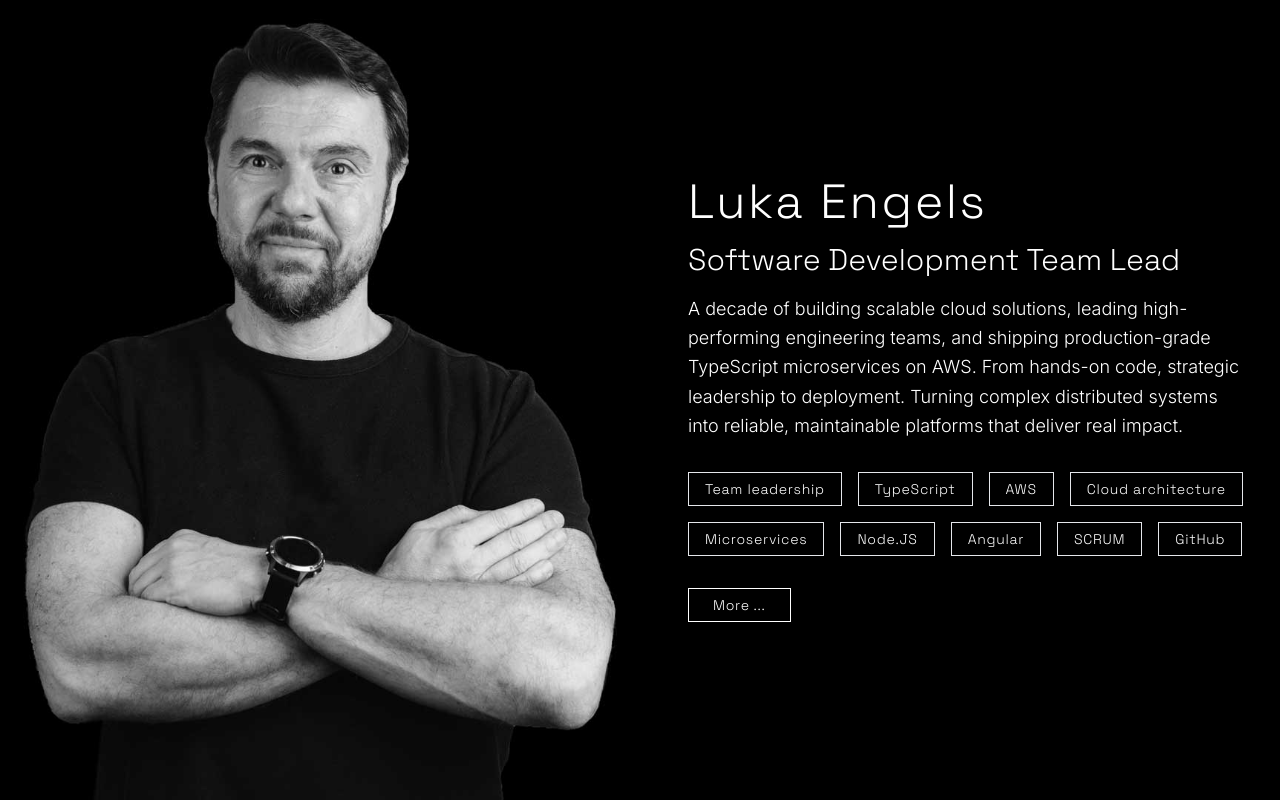
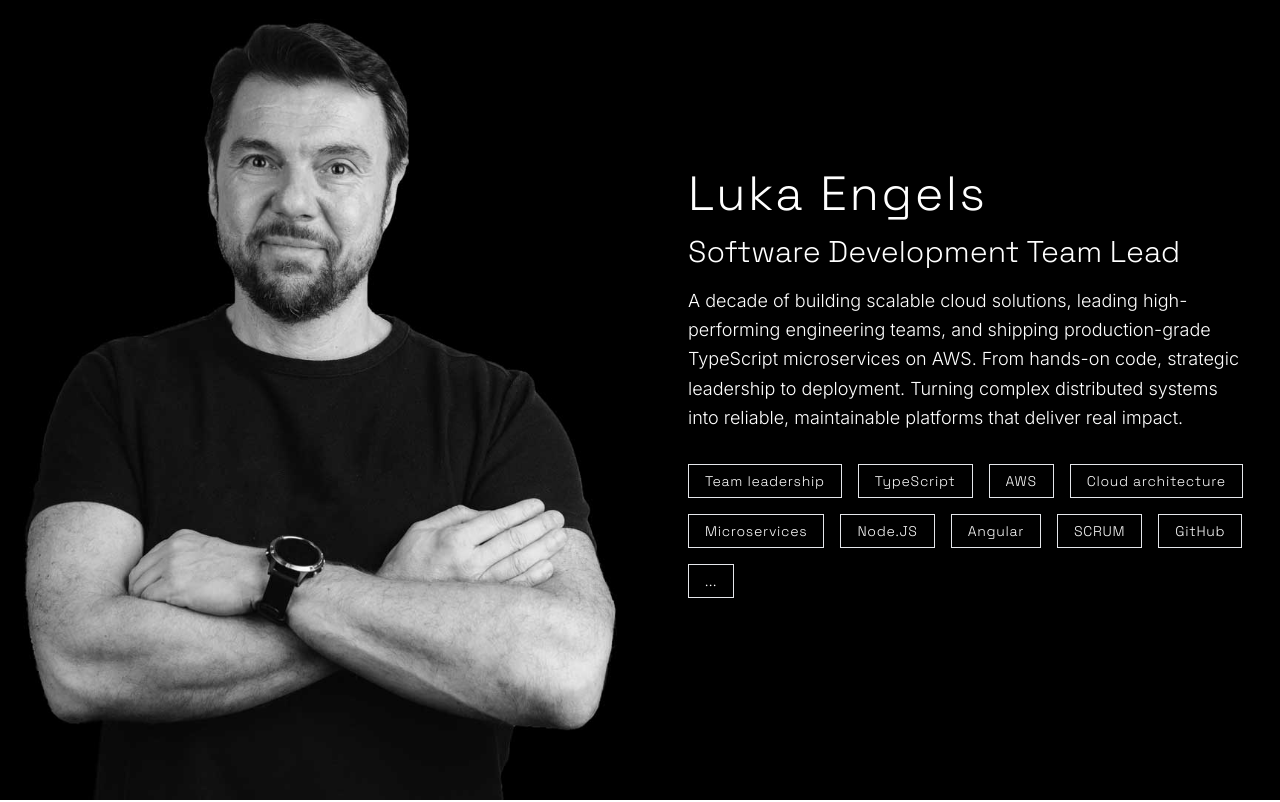
Before and after one commit to srnux/cv-2026, a React (Vite) app: page / in a window 1280 px wide. Shown: the top 802 px of the page. Built offline with nearby package versions, Linux system fonts and the light colour scheme.

Commit message:
more buttons visual changes

```diff
--- a/src/components/Header.tsx
+++ b/src/components/Header.tsx
@@ -58,8 +58,8 @@ const Header: React.FC = () => {
             </li>
           </ul>
         </nav>
-        <a href="#about" className="bg-white text-black px-6 py-1.5 text-sm font-light tracking-wider hover:bg-gray-200 transition">
-          More ...
+        <a href="#about" className="border px-4 py-1.5 text-sm font-light tracking-wider font-grotesk hover:bg-white hover:text-black transition">
+          More
         </a>
       </div>
     </header>
--- a/src/components/Hero.tsx
+++ b/src/components/Hero.tsx
@@ -24,11 +24,7 @@ const Hero = () => {
             <a href="#skills-frameworks-libraries" className="border px-4 py-1.5 text-sm font-light tracking-wider hover:bg-white hover:text-black transition">Angular</a>
             <a href="#skills-methodologies" className="border px-4 py-1.5 text-sm font-light tracking-wider hover:bg-white hover:text-black transition">SCRUM</a>
             <a href="#skills-tools" className="border px-4 py-1.5 text-sm font-light tracking-wider hover:bg-white hover:text-black transition">GitHub</a>
-          </div>
-          <div>
-            <a href="#about" className="inline-block border border-white px-6 py-1.5 text-sm font-light tracking-wider font-grotesk hover:bg-white hover:text-black transition duration-300">
-              More ...
-            </a>
+            <a href="#about" className="border px-4 py-1.5 text-sm font-light tracking-wider hover:bg-white hover:text-black transition">...</a>
           </div>
         </div>
       </div>
```
